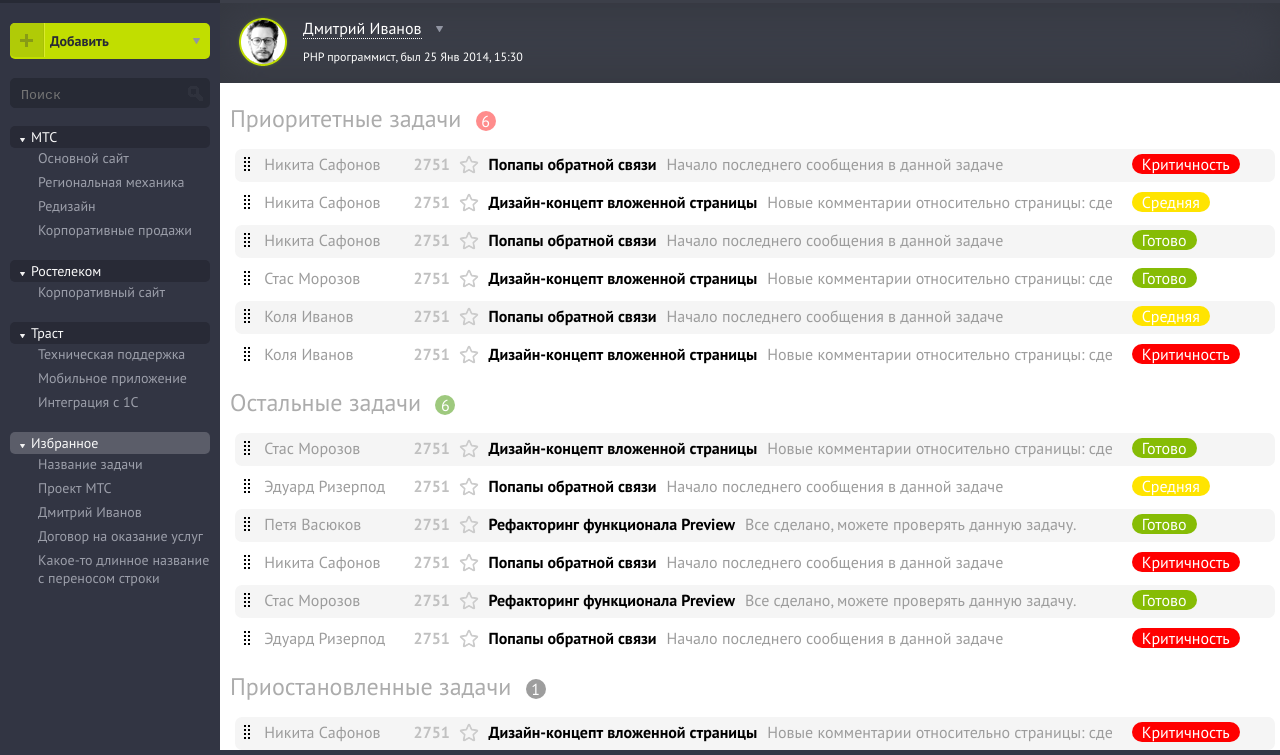
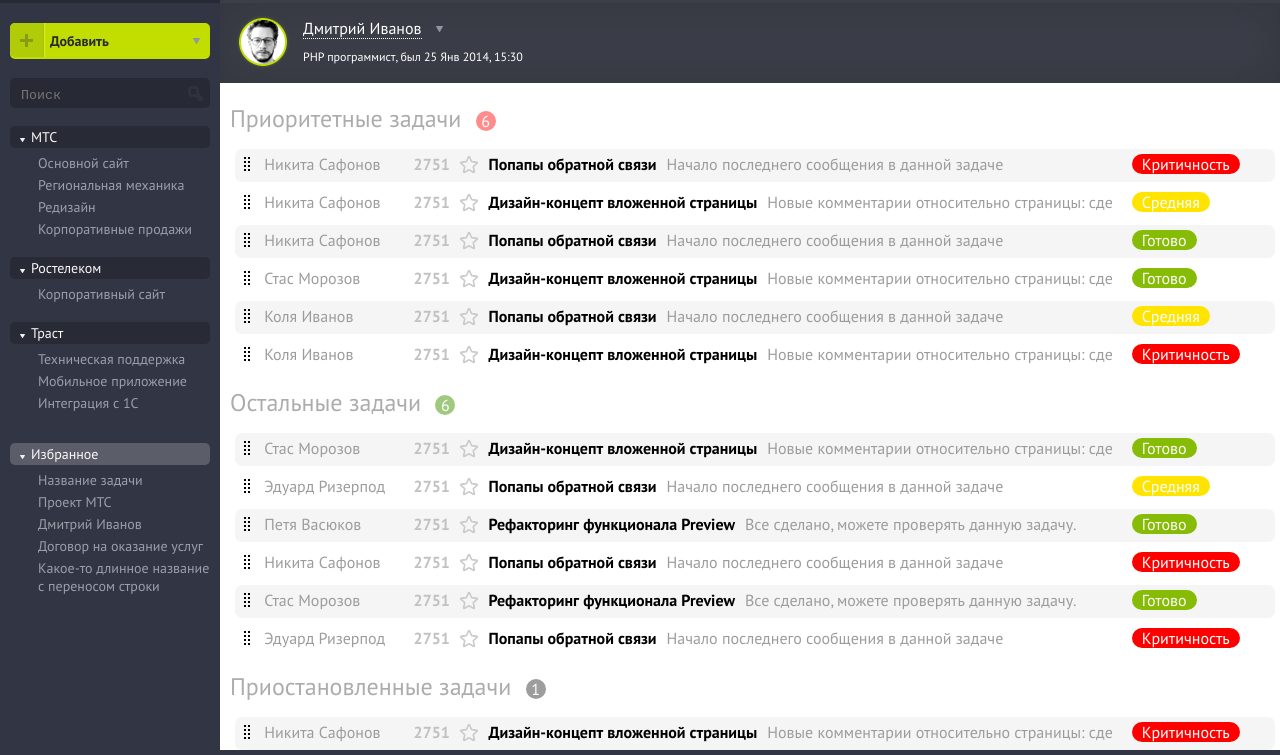
Before and after one commit to ns3777k/skedl-sample-layout, a plain HTML site: page index.html in a window 1280 px wide. Shown: the part 49-804 px from the top of the page. Drawn offline with Linux system fonts and the light colour scheme.

Commit message:
исправила шрифт и отступы у бокового меню

```diff
--- a/css/main.css
+++ b/css/main.css
@@ -108,13 +108,18 @@ aside {
 	height: 35px;
 	margin-right: 10px;
 }
+.aside_block {
+	margin-top: 18px;
+}
+.a_block {
+	margin-bottom: 18px;
+}
 .btn_search {
 	margin-top: 20px;
 	height: 30px;
 	margin-right: 10px;
 }
 .block_btn {
-	margin-top: 18px;
 	height: 20px;
 }
 .btn_plus {
@@ -178,12 +183,16 @@ aside {
 }
 .block_text {
 	width: 200px;
+	margin: 5px 0 0 28px;
+}
+.a_block:last-child{
+	margin-top: 30px;
 }
 .link {
 	display: block;
 	width: 172px;
 	font-size: 14px;
-	padding: 3px 0 3px 28px;
+	padding: 3px 0 1px 0;
 	color: #9c9faa;
 	text-decoration: none;
 	word-wrap: break-word;
--- a/index.html
+++ b/index.html
@@ -40,7 +40,7 @@
     			<a class="btn_search_img" href="#"></a>
     			<textarea class="btn_search_txt" placeholder="Поиск"></textarea>
     		</div>
-
+    		<div class="aside_block">
 	    		<div class="a_block">
 	    			<div class="block_btn">
 	    				<a class="btn_block" href="#"><img src="img/block_menu.png">МТС</a>
@@ -80,6 +80,7 @@
 		    			<a class="link" href="#">Дмитрий Иванов</a>
 		    			<a class="link" href="#">Договор на оказание услуг</a>
 		    			<a class="link" href="#">Какое-то длинное название с переносом строки</a>
+		    		</div>
 	    		</div>
 	    	</div>
     	</aside>
```
Lines whose indentation alone changed are shown as unchanged.
